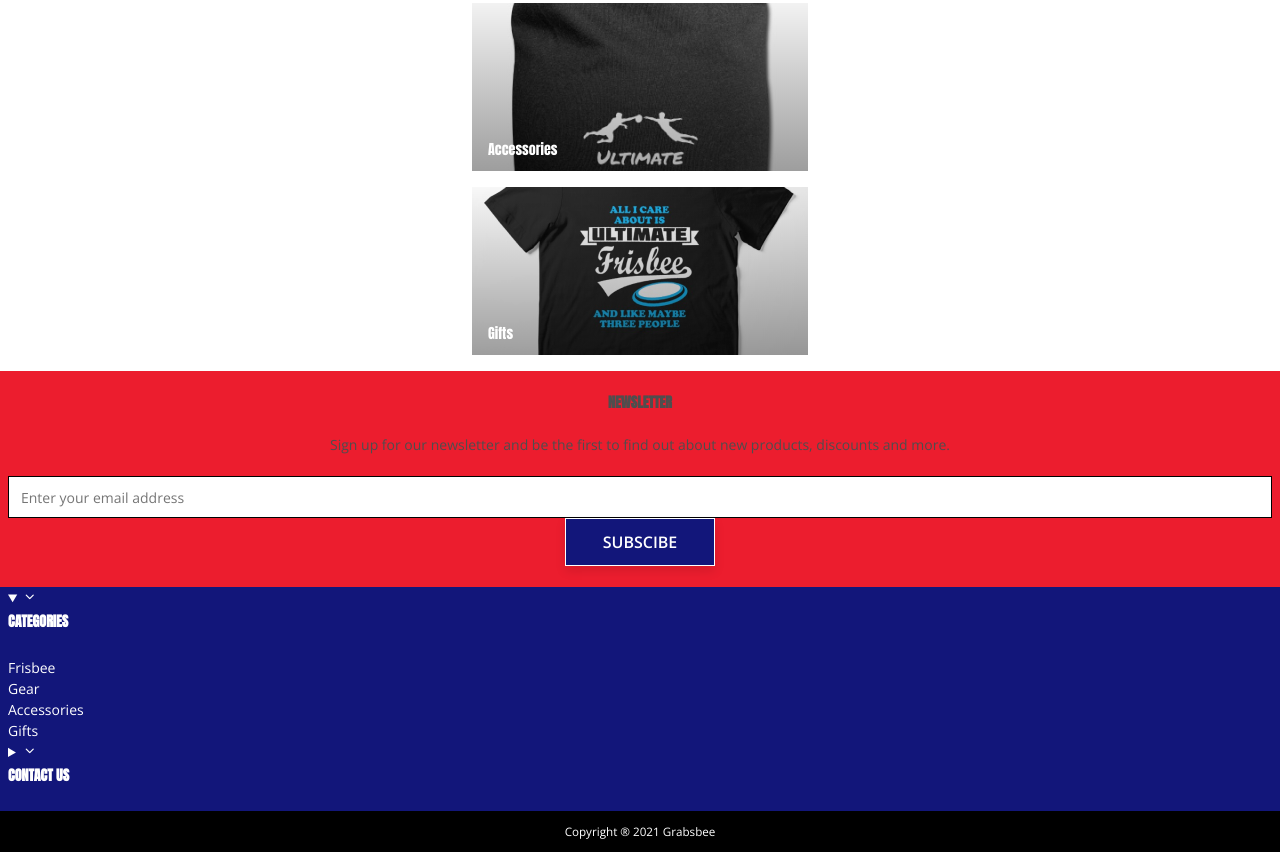
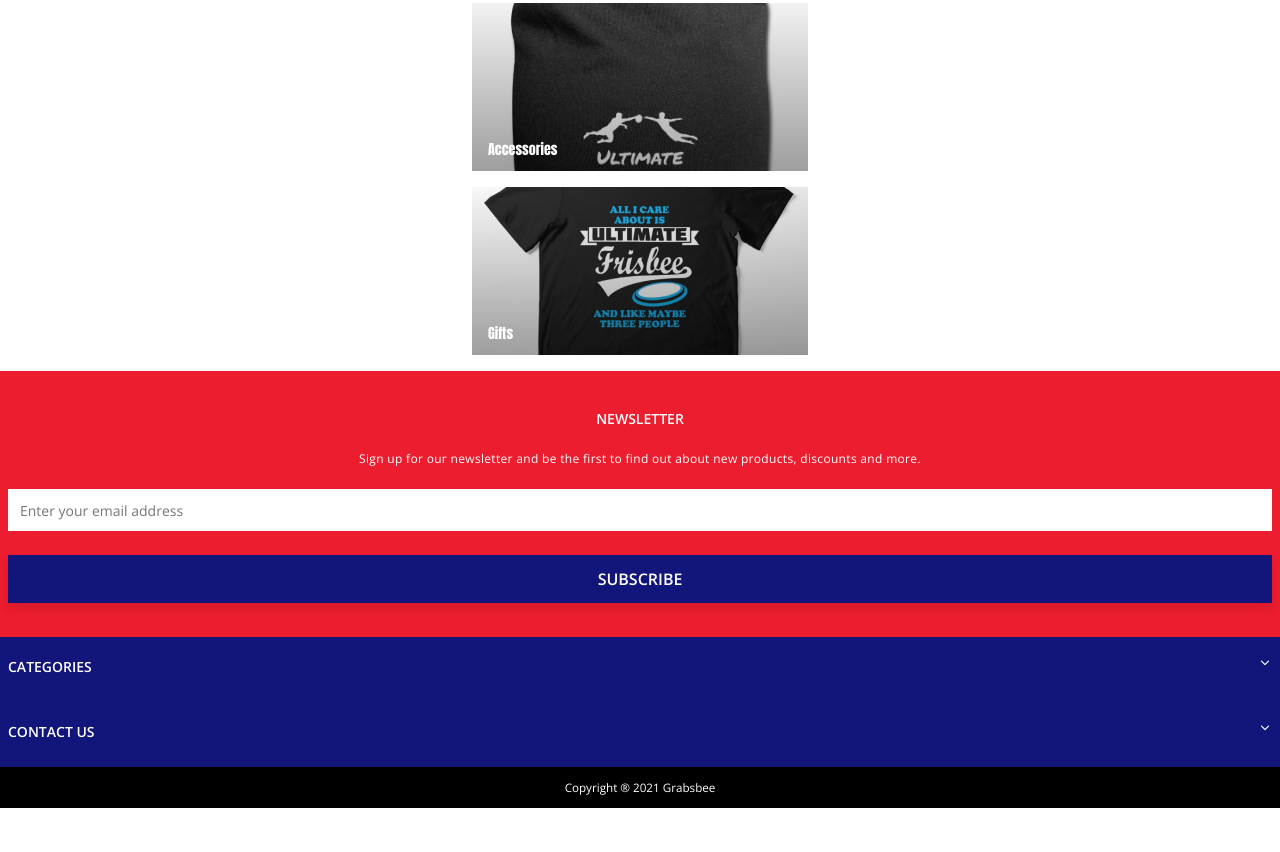
Before and after one commit to Ines-17/Crash-course-grabsbee, a plain HTML site: page index.html in a window 1280 px wide. Shown: the part 1037-1889 px from the top of the page. After the commit the page ends 1845 px from the top, so only its background shows below. Drawn offline with nearby package versions, Linux system fonts and the light colour scheme.

Commit message:
footer update

```diff
--- a/index.html
+++ b/index.html
@@ -336,7 +336,7 @@
       <section class="newsletter__content">
         <div class="container">
           <h2 class="footer__title">Newsletter</h2>
-        <p tabindex="0">
+        <p class="footer-content" tabindex="0">
           Sign up for our newsletter and be the first to find out about new
           products, discounts and more.
         </p>
@@ -353,7 +353,7 @@
               type="email"
             />
             <button class="button button--primary" type="submit">
-              Subscibe
+              Subscribe
             </button>
           </fieldset>
         </form>
@@ -361,7 +361,7 @@
       </section>
       <section class="summary__content">
         <div class="container">
-        <details class="footer__details" open>
+        <details class="footer__details">
           <summary class="footer__summary">
             <h2 class="footer__title footer__summary-title">Categories</h2>
           </summary>
--- a/style.css
+++ b/style.css
@@ -573,21 +573,47 @@ table {
   color: var(--text__color__invert);
 }
 .footer__title {
-  font-weight: 700;
+  font-weight: bold;
   text-transform: uppercase;
-  font-size: 12px
+  font-size: 12px;
+  font-family: 'Open Sans';
+  color: #FFF;
 }
 .newsletter__content {
   background-color: #ec1d2e;
   background-color: var(--secondary__color);
-  color: #4E4E4E;
+  color: #FFF;
   color: var(--text__color);
   text-align: center;
   padding-top: 1.3125rem;
   padding-bottom: 1.3125rem;
 }
+.footer-content {
+letter-spacing: .02rem;
+color: #fff;
+font-size: 12px;
+padding: 0 1.5rem;
+}
+a[href="./product-list.html"] {
+  border-style: none;
+}
+button[type="submit"] {
+  border-style: none;
+  margin: 1.5rem 0 .8rem;
+  width: 100%;
+  justify-content: center;
+}
+input[type="email"] {
+  border-style: none;
+}
 .footer__summary {
- cursor: pointer
+ cursor: pointer;
+ display: flex;
+ justify-content: space-between;
+ flex-direction: row-reverse;
+}
+.footer__title {
+padding-top: 1rem;
 }
 .footer__summary:before {
     font-family: "Inchoo-Icons";
@@ -601,6 +627,7 @@ table {
     text-transform: none;
     -webkit-font-smoothing: antialiased;
     -moz-osx-font-smoothing: grayscale;
+    padding-top: 1rem;
   }
 .footer__summary-title {
   line-height: 2;
@@ -611,6 +638,7 @@ table {
   color: #FFF;
   color: var(--text__color__invert);
 }
+
 .summary__links {
   text-decoration: none;
   color: #FFF;
@@ -788,7 +816,7 @@ p {
     font-size: 16px;
     height: 48px;
     padding-left: 2.2857142857142856rem;
-    padding-right: 2.2857142857142856rem
+    padding-right: 2.2857142857142856rem;
 }
 select,
 input[type="text"],
```
